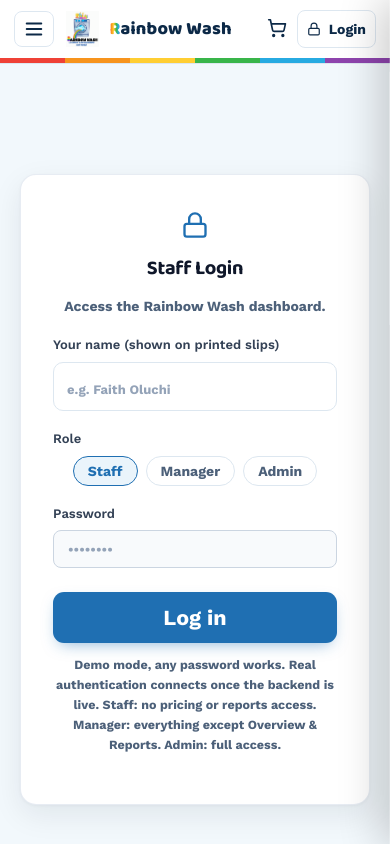
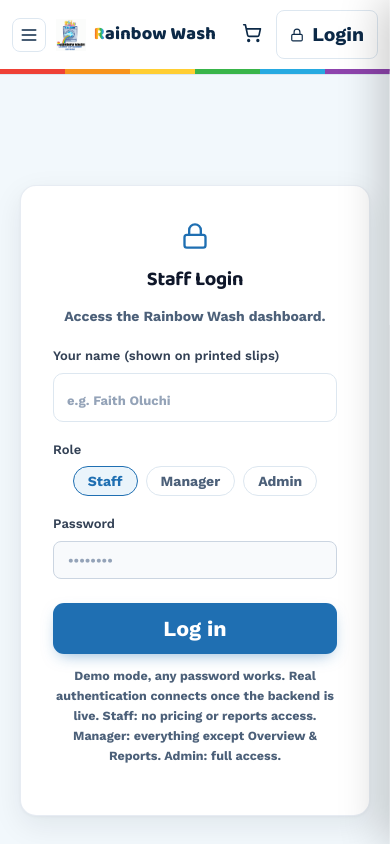
Before and after one commit to Luchistack/Rainbow-Frontend, a React (Vite) app in the folder rainbow-wash/: page /admin in a window 390 px wide. Shown: the top 844 px of the page. Built offline with nearby package versions, Linux system fonts and the light colour scheme.

Commit message:
updated responsiveness

```diff
--- a/rainbow-wash/src/components/Navbar.jsx
+++ b/rainbow-wash/src/components/Navbar.jsx
@@ -12,10 +12,14 @@
   return (
     <div className="rw-nav">
       <div className="rw-nav-inner">
-        {/* Left section: Hamburger button (on mobile) + Brand logo */}
+        {/* Left side: Hamburger menu button + Logo guaranteed to sit together */}
         <div className="rw-nav-left">
-          <button className="rw-mobile-toggle rw-icon-btn" onClick={() => setOpen((o) => !o)} aria-label="Toggle Menu">
-            {open ? <X size={22} /> : <Menu size={22} />}
+          <button
+            className="rw-mobile-toggle rw-icon-btn"
+            onClick={() => setOpen((o) => !o)}
+            aria-label="Toggle Menu"
+          >
+            {open ? <X size={20} /> : <Menu size={20} />}
           </button>
 
           <NavLink to="/" className="rw-brand">
@@ -27,7 +31,7 @@
           </NavLink>
         </div>
 
-        {/* Center section: Desktop Links */}
+        {/* Center: Desktop links */}
         <div className="rw-navlinks">
           {NAV_ITEMS.map((n) => (
             <NavLink key={n.path} to={n.path} className={({ isActive }) => (isActive ? "active" : "")} end={n.path === "/"}>
@@ -36,7 +40,7 @@
           ))}
         </div>
 
-        {/* Right section: Cart and Login */}
+        {/* Right side: Cart and Login */}
         <div className="rw-navcta">
           <button className="rw-icon-btn" onClick={onCartClick} aria-label="Cart">
             <ShoppingCart size={20} />
--- a/rainbow-wash/src/styles/global.css
+++ b/rainbow-wash/src/styles/global.css
@@ -72,67 +72,51 @@
 .rw-icon-btn:hover { background: #eaf4fb; }
 .rw-badge-count { position: absolute; top: -2px; right: -2px; background: #ef4136; color: #fff; font-size: 15px; font-weight: 800; border-radius: 99px; min-width: 17px; height: 17px; display: flex; align-items: center; justify-content: center; padding: 0 3px; }
 
-/* NAVBAR */
+/* NAVBAR & MOBILE TOGGLE */
 .rw-nav { position: sticky; top: 0; z-index: 50; background: rgba(255, 255, 255, 0.94); backdrop-filter: blur(8px); border-bottom: 1px solid var(--line); }
-.rw-nav-inner { max-width: 1180px; margin: 0 auto; display: flex; align-items: center; justify-content: space-between; gap: 20px; padding: 16px 20px; }
+.rw-nav-inner { max-width: 1180px; margin: 0 auto; display: flex; align-items: center; justify-content: space-between; gap: 12px; padding: 14px 16px; }
 
-.rw-nav-left { display: flex; align-items: center; gap: 12px; }
+.rw-nav-left { display: flex; align-items: center; gap: 10px; flex-shrink: 0; }
 
-.rw-brand { display: flex; align-items: center; gap: 10px; background: none; border: none; padding: 0; }
-.rw-brand img { height: 44px; width: auto; }
+.rw-brand { display: flex; align-items: center; gap: 8px; background: none; border: none; padding: 0; }
+.rw-brand img { height: 38px; width: auto; }
 .rw-brand-text { display: flex; flex-direction: column; line-height: 1.15; gap: 1px; }
-.rw-brand-main { font-family: var(--font-display); font-weight: 800; font-size: 24px; color: var(--navy); letter-spacing: 0.2px; white-space: nowrap; }
+.rw-brand-main { font-family: var(--font-display); font-weight: 800; font-size: 21px; color: var(--navy); letter-spacing: 0.2px; white-space: nowrap; }
 .rw-brand-main span { background: linear-gradient(90deg, #ef4136, #f7941d, #ffce33, #39b54a, #27aae1, #8e44ad); -webkit-background-clip: text; background-clip: text; color: transparent; }
-.rw-brand-sub { font-size: 11.5px; font-weight: 700; letter-spacing: 0.04em; text-transform: uppercase; color: var(--ink-soft); white-space: nowrap; }
+.rw-brand-sub { font-size: 11px; font-weight: 700; letter-spacing: 0.04em; text-transform: uppercase; color: var(--ink-soft); white-space: nowrap; }
 
 .rw-navlinks { display: flex; gap: 4px; align-items: center; }
 .rw-navlinks a { background: none; border: none; padding: 8px 12px; border-radius: 9px; font-weight: 800; font-size: 18px; color: var(--ink-soft); display: inline-block; white-space: nowrap; }
 .rw-navlinks a.active { color: var(--blue); background: #eaf4fb; }
 .rw-navlinks a:hover { color: var(--blue); }
-.rw-navcta { display: flex; align-items: center; gap: 10px; }
+.rw-navcta { display: flex; align-items: center; gap: 8px; flex-shrink: 0; }
 
-/* Fixed Mobile Toggle / Hamburger Button Visibility & Positioning */
+/* Mobile Toggle Hamburger Button */
 .rw-mobile-toggle {
   display: none;
   background: none;
   border: 1.5px solid var(--line);
   border-radius: 8px;
-  padding: 6px 8px;
+  padding: 6px;
   color: var(--navy);
   align-items: center;
   justify-content: center;
+  flex-shrink: 0;
 }
 .rw-mobile-menu { display: none; flex-direction: column; padding: 6px 20px 16px; gap: 2px; border-top: 1px solid var(--line); background: #fff; }
 .rw-mobile-menu a { text-align: left; background: none; border: none; padding: 11px 6px; font-weight: 700; color: var(--ink-soft); border-radius: 8px; font-size: 20px; display: block; }
 .rw-mobile-menu a.active { color: var(--blue); }
 
-@media (max-width: 640px) {
-  .rw-nav-inner {
-    justify-content: space-between;
-    gap: 10px;
-    padding: 10px 14px;
-  }
-  .rw-brand img {
-    height: 36px;
-  }
-  .rw-brand-main {
-    font-size: 18px;
-  }
-  .rw-brand-sub {
-    display: none; /* Hide subtitle on very small screens to save space */
-  }
-  .rw-navcta {
-    gap: 4px;
-  }
-  .rw-btn-sm {
-    padding: 7px 9px;
-    font-size: 14px;
-  }
+@media (max-width: 480px) {
+  .rw-brand-sub { display: none; }
+  .rw-brand-main { font-size: 18px; }
+  .rw-brand img { height: 32px; }
+  .rw-nav-inner { padding: 10px 12px; gap: 8px; }
 }
 
 @media (max-width: 1024px) {
   .rw-navlinks { display: none; }
-  .rw-mobile-toggle { display: flex !important; } /* Forces the hamburger menu button to show on mobile & tablets */
+  .rw-mobile-toggle { display: flex !important; }
   .rw-mobile-menu.open { display: flex; }
 }
 
@@ -192,7 +176,7 @@
 .rw-wave-back { opacity: 0.75; }
 .rw-wave-front { opacity: 1; }
 
-/* SECTIONS */
+/* SECTIONS & CARDS */
 .rw-section { max-width: 1180px; margin: 0 auto; padding: 70px 20px; }
 .rw-section-head { text-align: center; max-width: 640px; margin: 0 auto 44px; }
 .rw-kicker { color: var(--blue); font-weight: 800; font-size: 18.5px; letter-spacing: 0.09em; text-transform: uppercase; }
@@ -289,7 +273,7 @@
 .rw-footer-social { display: flex; gap: 10px; margin-top: 16px; }
 .rw-footer-social a { width: 36px; height: 36px; border-radius: 50%; background: rgba(255, 255, 255, 0.08); display: flex; align-items: center; justify-content: center; color: #fff; }
 
-/* FORMS */
+/* FORMS & COMPONENTS */
 .rw-form-grid { display: grid; grid-template-columns: 1fr 1fr; gap: 16px; }
 @media (max-width: 640px) { .rw-form-grid { grid-template-columns: 1fr; } }
 .rw-field { margin-bottom: 15px; }
```
